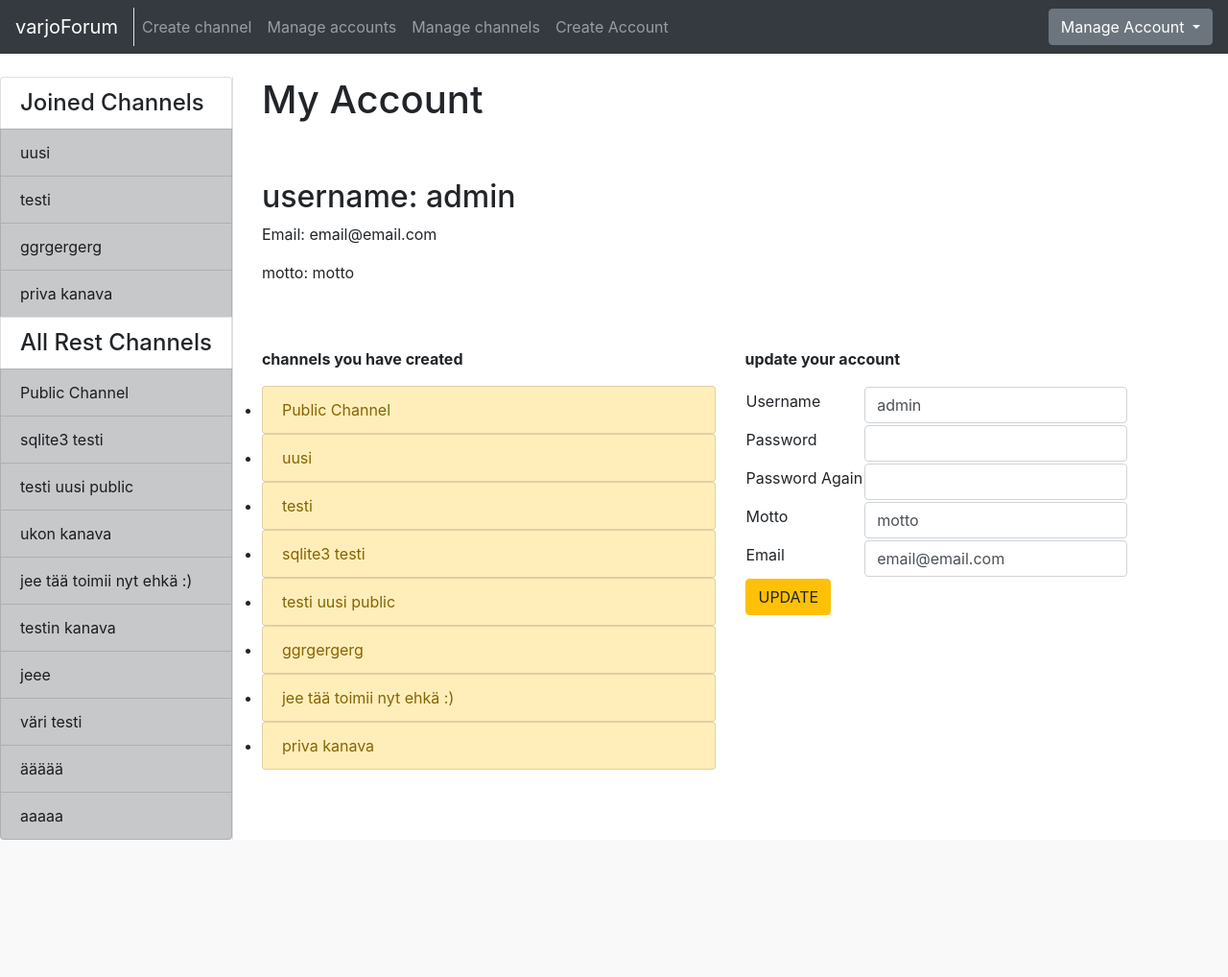
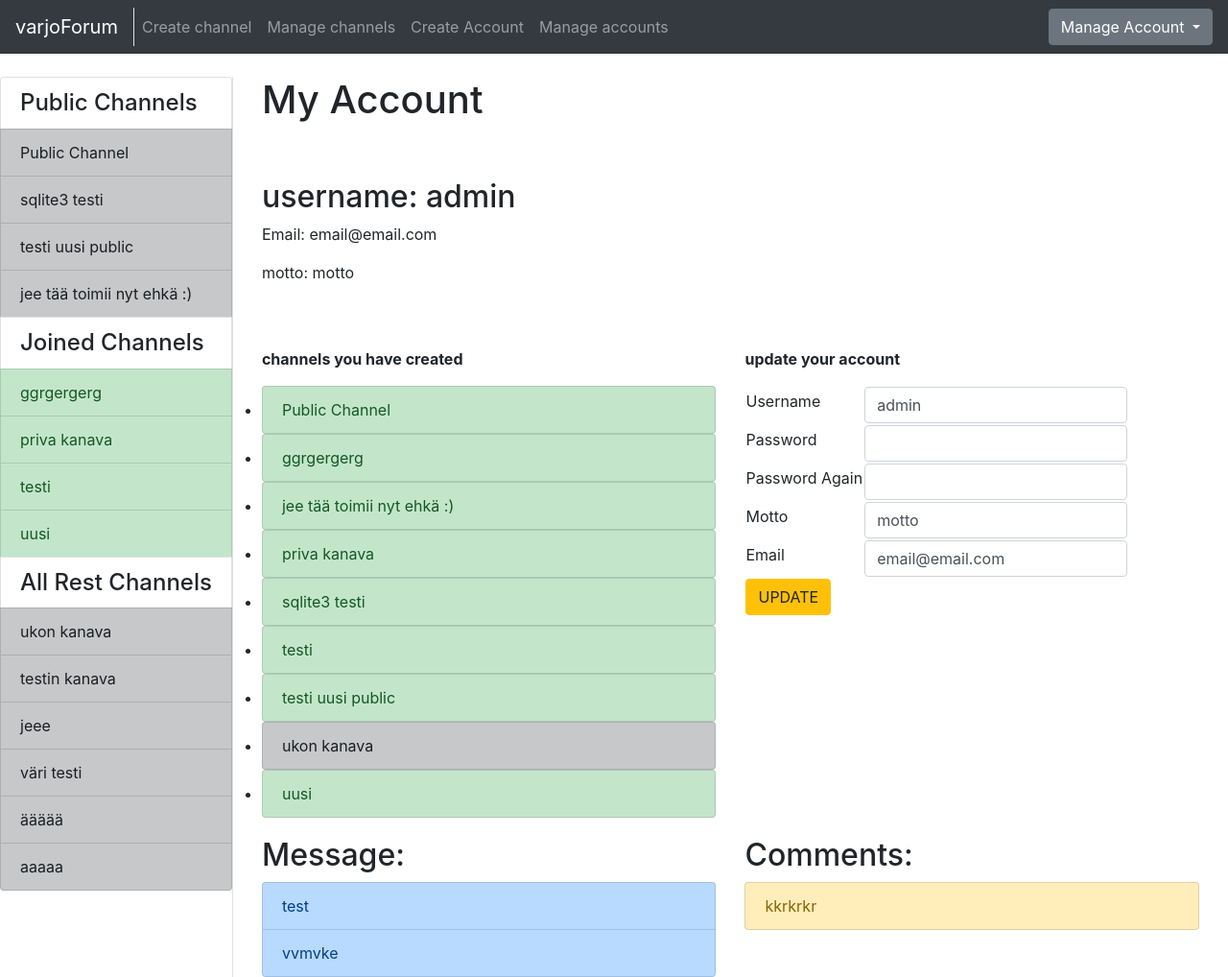
Before and after one commit to Hiipivahalko/Tietokantasovellus, a Flask app: page /account/ in a window 1280 px wide. Shown: the whole page at 96% size. Before the commit the page ends 875 px from the top, so only its background shows below. Run offline with Flask 2, Linux system fonts and the light colour scheme; a user stored in the database is signed in; data comes from the database, SQL or seed files in the repository; both versions use the stored data as it was after the commit; some libraries are stand-ins or nearby versions.

Commit message:
kanavat voi luoda julkisena tai private, ulkoasun viilaus sekä admin voi poistaa myös admin tilejä

```diff
--- a/application/auth/models.py
+++ b/application/auth/models.py
@@ -38,14 +38,19 @@ class Account(Base):
 
     @staticmethod
     def find_accounts_channels(account_id):
-        stmt = text("SELECT Channel.id, Channel.name FROM Channel "
-                " WHERE Channel.master_id = :account_id").params(account_id=account_id)
+        stmt = text("SELECT Channel.id, Channel.name, Channel.master_id FROM Channel, Account, Accounts "
+                " WHERE Channel.master_id = :account_id"
+                " OR (Account.id = :account_id"
+                " AND Account.id = Accounts.account_id"
+                " AND Channel.master_id = Accounts.channel_id)"
+                " GROUP BY Channel.id"
+                " ORDER BY Channel.name").params(account_id=account_id)
 
         res = db.engine.execute(stmt)
 
         response = []
         for row in res:
-            response.append({"id":row[0], "name":row[1]})
+            response.append({"id":row[0], "name":row[1], "master_id":row[2]})
 
         return response
 
--- a/application/auth/views.py
+++ b/application/auth/views.py
@@ -52,7 +52,10 @@ def single_account_index():
   return render_template("auth/index.html", account = current_user, accountform = AccountForm(),
     channels = Account.find_accounts_channels(current_user.id),
     my_channels=Channel.get_my_channels(current_user.id),
-    all_channels=Channel.get_channels_where_not_in(current_user.id))
+    all_channels=Channel.get_channels_where_not_in(current_user.id),
+    public_channels=Channel.get_all_publics(),
+    messages=Message.query.filter_by(account_id=current_user.id),
+    comments=Comment.query.filter_by(account_id=current_user.id))
 
 
 # create new account
@@ -64,7 +67,8 @@ def account_create():
         return render_template("auth/new.html",
         accountform = AccountForm(),
         my_channels=Channel.get_my_channels(-1),
-        all_channels=[])
+        all_channels=[],
+        public_channels=Channel.get_all_publics())
 
     accountform = AccountForm(request.form)
 
@@ -84,10 +88,6 @@ def account_create():
             account.admin = True
     else:
         account.admin = False
-
-    channel = Channel.query.get(1)
-
-    channel.accounts.append(account)
 
     db.session().add(account)
     db.session().commit()
@@ -138,7 +138,8 @@ def accounts_update(account_id):
                                 account=current_user,
                                 my_channels=Channel.get_my_channels(current_user.id),
                                 all_channels=Channel.get_channels_where_not_in(current_user.id),
-                                channels=Account.find_accounts_channels(current_user.id))
+                                channels=Account.find_accounts_channels(current_user.id),
+                                public_channels=Channel.get_all_publics())
 
     account = Account.query.get(account_id)
 
@@ -165,7 +166,8 @@ def account_list():
         return render_template("auth/list.html",
                                 accounts = Account.query.order_by(Account.username).all(),
                                 my_channels=Channel.get_my_channels(current_user.id),
-                                all_channels=Channel.get_channels_where_not_in(current_user.id))
+                                all_channels=Channel.get_channels_where_not_in(current_user.id),
+                                public_channels=Channel.get_all_publics())
 
 
 # delete account (admin user can only do that), deleting also account messages (and messages all comments),comments
--- a/application/channels/forms.py
+++ b/application/channels/forms.py
@@ -1,5 +1,5 @@
 from flask_wtf import FlaskForm
-from wtforms import TextField, validators, TextAreaField
+from wtforms import TextField, validators, TextAreaField, SelectField
 
 
 # form to create new channel or update it
@@ -7,6 +7,7 @@ from wtforms import TextField, validators, TextAreaField
 class ChannelForm(FlaskForm):
     name = TextField("Channel name", [validators.Length(min=2), validators.DataRequired()])
     introduction = TextAreaField("Introduction", [validators.Length(min=2), validators.DataRequired()])
+    public = SelectField("Public", choices=[('true', 'true'), ('false', 'false')])
 
     class Meta:
         csrf = False
--- a/application/comments/views.py
+++ b/application/comments/views.py
@@ -11,7 +11,7 @@ from application.messages.models import Message
 from application.messages.forms import MessageForm
 
 
-# add new comment to message
+# ADD NEW COMMENT
 
 @app.route("/channel/<channel_id>/message/<message_id>/newcomment/", methods=["POST"])
 def message_new_comment(channel_id, message_id):
@@ -30,6 +30,9 @@ def message_new_comment(channel_id, message_id):
 
     return redirect(url_for("message_index", channel_id=channel_id, message_id=message_id))
 
+
+# DELETE COMMENT
+
 @app.route("/<channel_id>/<message_id>/<comment_id>/delete_comment/", methods=["POST"])
 def comment_delete(channel_id, message_id, comment_id):
 
--- a/application/messages/views.py
+++ b/application/messages/views.py
@@ -25,7 +25,8 @@ def messages_create(channel_id):
             my_channels=Channel.get_my_channels(current_user.id),
             all_channels=Channel.get_channels_where_not_in(current_user.id),
             allready_join = Channel.is_joined(channel_id, current_user.id),
-            error="message must be 2 character length")
+            error="message must be 2 character length",
+            public_channels=Channel.get_all_publics())
 
 
     message = Message(messageform.body.data, current_user.username)
--- a/application/templates/auth/index.html
+++ b/application/templates/auth/index.html
@@ -31,9 +31,15 @@
       <ul class="list-group">
         {% for channel in channels %}
           <li>
-            <a href="{{ url_for('one_channel_index', channel_id=channel.id, sort='first') }}" class="list-group-item list-group-item-warning">
+            {% if channel.master_id == current_user.id %}
+            <a href="{{ url_for('one_channel_index', channel_id=channel.id, sort='first') }}" class="list-group-item list-group-item-success">
               {{ channel.name }}
             </a>
+            {% else %}
+            <a href="{{ url_for('one_channel_index', channel_id=channel.id, sort='first') }}" class="list-group-item list-group-item-dark">
+              {{ channel.name }}
+            </a>
+            {% endif %}
           </li>
         {% endfor %}
       </ul>
@@ -79,6 +85,30 @@
       </form>
     </div>
   </div>
+  <div class="row" style="padding-top: 20px">
+    <!-- list of your messages -->
+    <div class="col">
+      <h2>Message:</h2>
+      <div class="list-group">
+        {% for message in messages %}
+        <div class="list-group-item list-group-item-primary">
+          {{ message.body }}
+        </div>
+        {% endfor %}
+      </div>
+    </div>
+    <div class="col">
+      <!-- list of your comments -->
+      <h2>Comments:</h2>
+      <div class="list-group">
+        {% for comment in comments %}
+        <div class="list-group-item list-group-item-warning">
+          {{ comment.body }}
+        </div>
+        {% endfor %}
+      </div>
+    </div>
+  </div>
 </div>
 
 {% endblock %}
--- a/application/templates/channels/channel.html
+++ b/application/templates/channels/channel.html
@@ -9,6 +9,11 @@
     <div class="col">
       <h2>{{ channel.name }}</h2>
     </div>
+    {% if  channel.public == False %}
+    <div class="col-md-auto">
+      users joined -> {{ account_count }}
+    </div>
+    {% endif %}
     <!-- UPDATE CHANNEL -->
     {% if current_user.admin == True or current_user.id == channel.master_id %}
     <div class="col-md-auto">
--- a/application/templates/layout.html
+++ b/application/templates/layout.html
@@ -29,17 +29,16 @@
             {% endif %}
             {% if current_user.admin == True %}
               <li class="nav-item">
-                <a class="nav-link" href="{{ url_for('account_list') }}">Manage accounts</a>
-              </li>
-              <li class="nav-item">
                 <a href="{{ url_for('channel_manager') }}" class="nav-link">Manage channels</a>
               </li>
               <li class="nav-item">
                 <a href="{{ url_for('account_create') }}" class="nav-link">Create Account</a>
               </li>
+              <li class="nav-item">
+                <a class="nav-link" href="{{ url_for('account_list') }}">Manage accounts</a>
+              </li>
             {% endif %}
           </ul>
-
 
             <!-- DROPDOWN BUTTON OR LOGIN BUTTON-->
 
@@ -59,12 +58,6 @@
         </div>
       </nav>
 
-
-
-
-
-
-
     <!-- MAIN CONTAINER -->
 
       <div class="container-fluid" >
@@ -77,16 +70,33 @@
                 <div style="float: left">
                   <div class="list-group">
                   {% if current_user.is_authenticated %}
+
+                    <!-- PUBLIC CHANNEL -->
+                    <h4 class="list-group-item">Public Channels</h4>
+                    {% for public in public_channels %}
+                      <a href="{{ url_for('one_channel_index', channel_id=public.id, sort='first') }}"
+                          class="list-group-item list-group-item-action list-group-item-dark">
+                        {{ public.name }}
+                      </a>
+                    {% endfor %}
                     {% if my_channels %}
+                      <!-- JOINED CHANNELS -->
                       <h4 class="list-group-item">Joined Channels</h4>
                     {% endif %}
 
                     <!-- channels user have allready join -->
                     {% for my_channel in my_channels %}
+                      {% if my_channel.master_id == current_user.id %}
+                      <a href="{{ url_for('one_channel_index', channel_id=my_channel.channel_id, sort='first') }}"
+                          class="list-group-item list-group-item-action list-group-item-success">
+                        {{ my_channel.channel_name }}
+                      </a>
+                      {% else %}
                       <a href="{{ url_for('one_channel_index', channel_id=my_channel.channel_id, sort='first') }}"
                           class="list-group-item list-group-item-action list-group-item-dark">
                         {{ my_channel.channel_name }}
                       </a>
+                      {% endif %}
                     {% endfor %}
                     <h4 class="list-group-item">All Rest Channels</h4>
                 {% else %}
@@ -97,16 +107,17 @@
 
                 <!-- channels that user not joined -->
                 {% for channel in all_channels %}
+                  {% if channel.public == False %}
                   <a href="{{ url_for('one_channel_index', channel_id=channel.id, sort='first') }}"
                       class="list-group-item list-group-item-action list-group-item-dark">
                     {{ channel.name }}
                   </a>
+                  {% endif %}
                 {% endfor %}
               </div>
               </div>
               </div>
           </div>
-
 
           <!-- BLOCK BODY -->
 
--- a/application/templates/messages/message.html
+++ b/application/templates/messages/message.html
@@ -6,7 +6,7 @@
 
 
   <a href="{{ url_for('one_channel_index', channel_id=channel.id, sort='first') }}">
-    <button type="submit" class="btn btn-danger">Back</button>
+    <button type="submit" class="btn btn-danger">Back to Channel</button>
   </a>
 
 
```
Also changed, not shown: application/channels/models.py (+47 -8 lines), application/channels/views.py (+22 -6 lines), application/templates/auth/list.html (+12 -4 lines), application/templates/channels/new.html (+6 -2 lines), application/templates/channels/update.html (+17 -3 lines), application/forum.db. Lines whose indentation alone changed are shown as unchanged.
